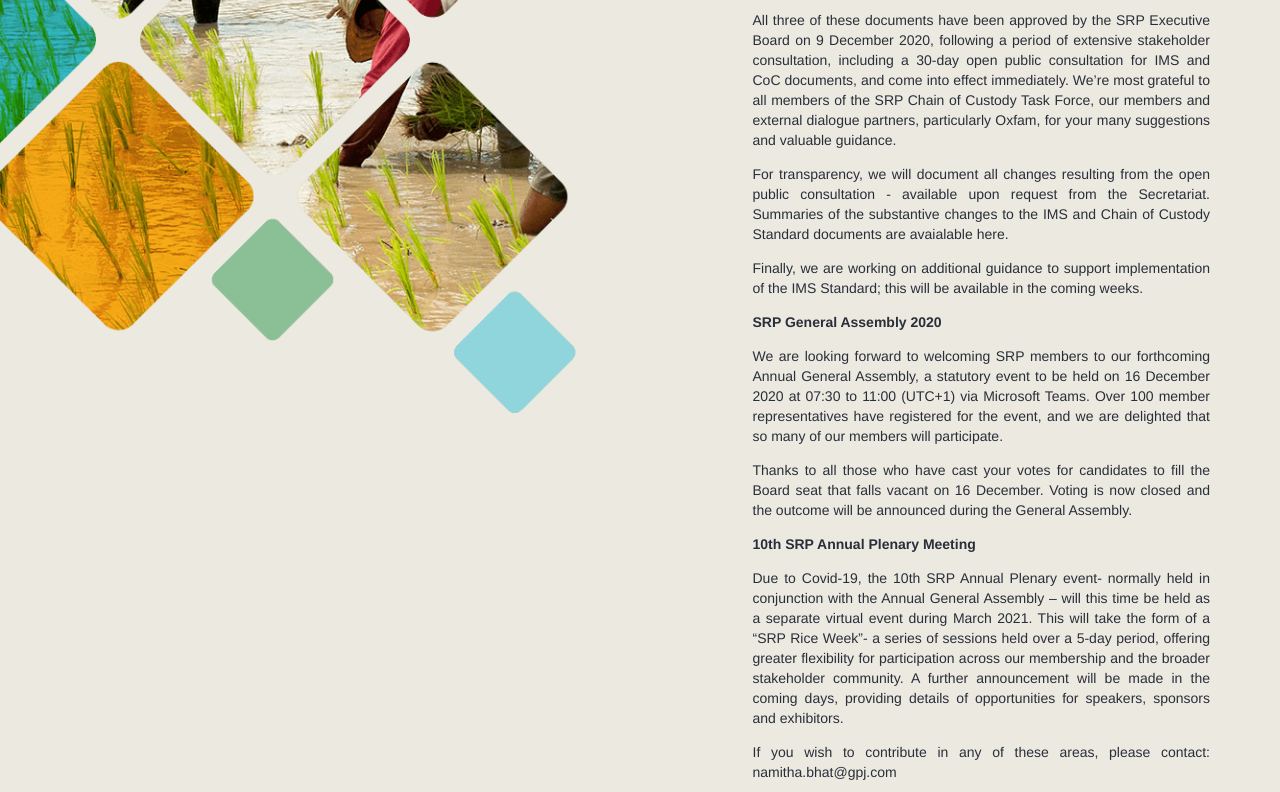
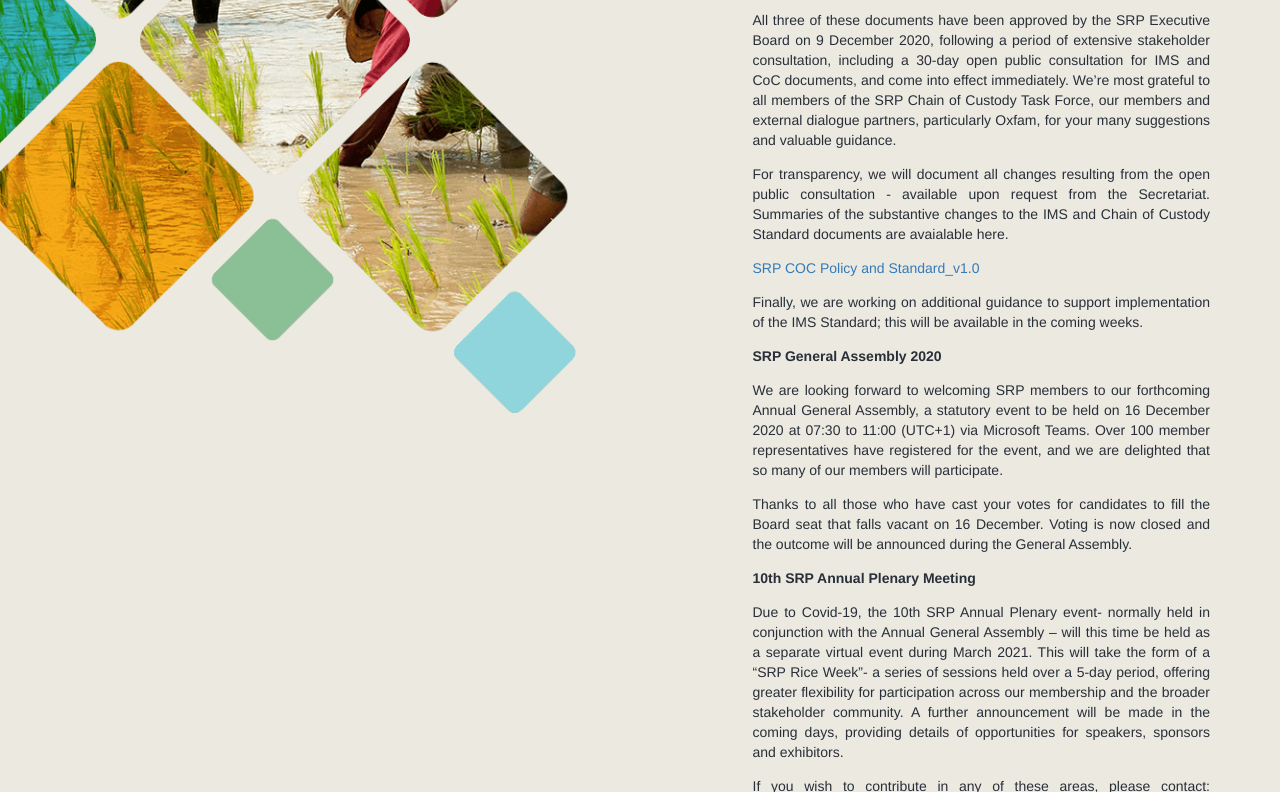
Before and after one commit to sustainablericeplatform/sustainablericeplatform.github.io, a Jekyll site: the page built from index.html, in a window 1280 px wide and 900 px high, scrolled down 744 px, cut to the strip 0-792 px from the top of the window. Built offline with Jekyll 4.4.1, drawn with Linux system fonts in a browser that asks for light colours.

Commit message:
Update index.html

```diff
--- a/index.html
+++ b/index.html
@@ -80,7 +80,8 @@
                     <p><a href="/assets/docs/SRP Assurance Info Note No 1 - Auditing Guidelines FINAL.pdf" target="_blank">3. SRP Assurance Scheme v1.3 Information Note No 1: Audit Guidelines</a></p>
                     <p>All three of these documents have been approved by the SRP Executive Board on 9 December 2020, following a period of extensive stakeholder consultation, including a 30-day open public consultation for IMS and CoC documents, and come into effect immediately. We’re most grateful to all members of the SRP Chain of Custody Task Force, our members and external dialogue partners, particularly Oxfam, for your many suggestions and valuable guidance.</p>
                     <p>For transparency, we will document all changes resulting from the open public consultation - available upon request from the Secretariat. Summaries of the substantive changes to the IMS and Chain of Custody Standard documents are avaialable here.</p>
-                    <p>Finally, we are working on additional guidance to support implementation of the IMS Standard; this will be available in the  coming weeks.</p>
+                     <p><a href="/assets/docs/SRP CoC Policy and Standard_v1.0 - Changes Document 121220.pdf" target=_blank">SRP COC Policy and Standard_v1.0</a></p>
+                     <p>Finally, we are working on additional guidance to support implementation of the IMS Standard; this will be available in the  coming weeks.</p>
                     <p><strong>SRP General Assembly 2020</strong></p>
                     <p>We are looking forward to welcoming SRP members to our forthcoming Annual General Assembly, a statutory event to be held on 16 December 2020 at 07:30 to 11:00 (UTC+1) via Microsoft Teams. Over 100 member representatives have registered for the event, and we are delighted that so many of our members will participate.</p>
                     <p>Thanks to all those who have cast your votes for candidates to fill the Board seat that falls vacant on 16 December. Voting is now closed and the outcome will be announced during the General Assembly.</p>
@@ -104,6 +105,7 @@
                     <p><a href="https://www.unenvironment.org/news-and-stories/press-release/un-backed-label-launched-help-shoppers-choose-environmentally-0" target="_blank">Press Release</a></p>
                     <p><a href="/assets/docs/SRP Assurance Scheme (Final).pdf" target=_blank">SRP Assurance Scheme Version 1.3</a></p>
                     <p><a href="/assets/docs/SRP_Brand Manual_2020 (August).pdf" target=_blank">SRP Brand Manual (August 2020)</a></p>
+
                 <!--<p>Benefits of Sustainable Rice (Student Documentary)</p>
                 <iframe width="280" height="157" src="https://www.youtube.com/embed/6WxpKo5K28c" frameborder="0" allow="autoplay; encrypted-media" allowfullscreen></iframe>
                 <p>SRP members and non-members may send their comments and/or suggestions through any of the following channels:</p>
```
